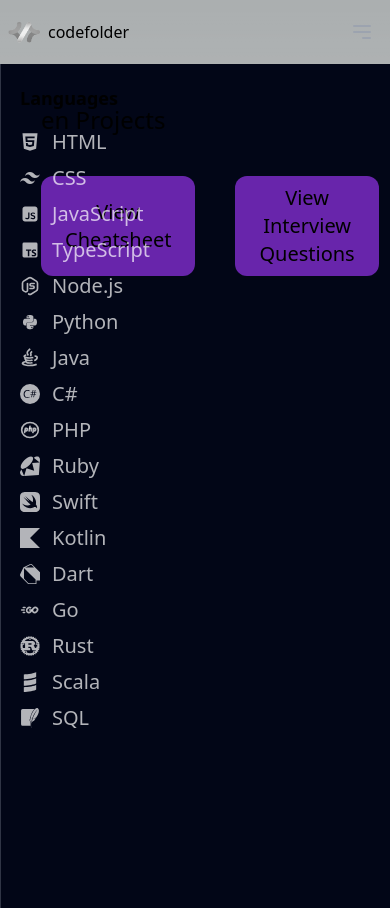
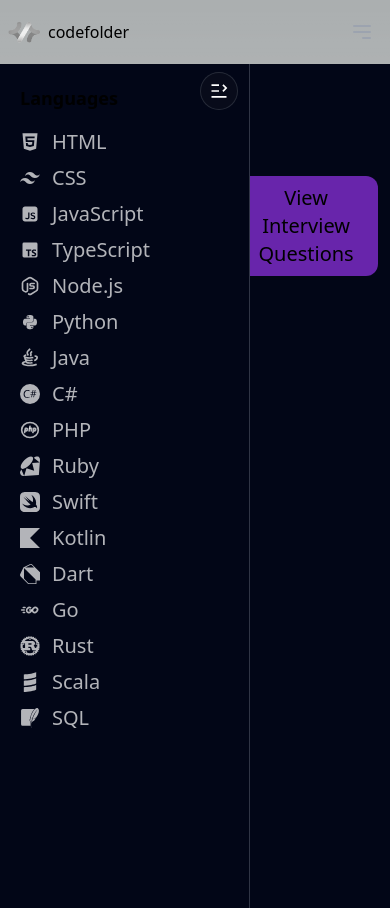
Before and after one commit to Codefolder-dev/Codefolder-, a Next.js app: page /Dashboard/languages/en in a window 390 px wide. Shown: the top 908 px of the page. Built offline with nearby package versions, Linux system fonts and the light colour scheme.

Commit message:
mobile nav

```diff
--- a/components/ProjectList.tsx
+++ b/components/ProjectList.tsx
@@ -16,7 +16,7 @@
 
 const ProjectList: React.FC<ProjectListProps> = ({ projects, onProjectClick }) => {
   return (
-    <div className='grid grid-flow-row grid-cols-4 gap-10'>
+    <div className='grid grid-flow-row grid-cols-1 sm:grid-cols-4 gap-10'>
       {projects.map((project) => (
         <ProjectCard
           key={project.id}
--- a/components/Sidebar.tsx
+++ b/components/Sidebar.tsx
@@ -1,5 +1,6 @@
 "use client"
 import React, { useState } from 'react';
+import { RiMenuUnfoldLine } from "react-icons/ri";
 
 type Language = {
   name: string;
@@ -13,22 +14,34 @@
 
 const Sidebar: React.FC<SidebarProps> = ({ languages, onSelectLanguage }) => {
   const [activeLanguage, setActiveLanguage] = useState<string | null>(null);
+  const [isOpen, setIsOpen] = useState<boolean>(true);
 
   const handleLanguageClick = (language: string) => {
     setActiveLanguage(language);
     onSelectLanguage(language);
   };
 
+  const toggleSidebar = () => {
+    setIsOpen(!isOpen);
+  };
+
   return (
-    <div className='relative w-[250px] border-r border-gray-400/30'>
-      <div className='h-screen fixed p-5'>
-        <h3 className='text-lg font-bold mb-4'>Languages</h3>
+    <div className='relative'>
+      {/* Sidebar */}
+      <div
+        className={`${
+          isOpen ? 'w-[250px]' : 'w-0'
+        } transition-width duration-300 border-r border-gray-400/30 absolute z-10  bg-slate-950 h-screen sm:relative  overflow-hidden`}
+      >
+        {isOpen && (
+          <div className='p-5 '>
+            <h3 className='text-lg font-bold mb-4 '>Languages</h3>
             <ul className='list-none p-0'>
               {languages.map((language) => (
-            <li key={language.name} className='my-2 w-full  flex items-center'>
+                <li key={language.name} className='my-2 w-full flex items-center'>
                   <button
                     onClick={() => handleLanguageClick(language.name)}
-                className={`bg-none border-none cursor-pointer flex items-center gap-3  ${
+                    className={`bg-none border-none cursor-pointer flex items-center gap-3 ${
                       activeLanguage === language.name
                         ? 'text-white bg-purple-600/70 px-6 rounded-lg py-1 font-semibold' // Active styles
                         : 'text-white/70 ' // Inactive styles
@@ -41,6 +54,26 @@
               ))}
             </ul>
           </div>
+        )}
+      </div>
+
+      {/* Toggle Button */}
+      <button
+        onClick={toggleSidebar}
+        className={`absolute z-50 text-white top-2 left-2  ${
+          isOpen ? '-translate-x-full' : 'translate-x-0'
+        } transition-transform duration-300`}
+      >
+        {isOpen ? <p className='left-48 z-50 bg-zinc-800/20 text-white border border-gray-400/20 rounded-full p-2 text-xl absolute'>
+
+          <RiMenuUnfoldLine />
+          </p>
+ : <p className=' bg-zinc-800/20 border text-white border-gray-400/20 rounded-full p-2 text-xl '>
+
+          <RiMenuUnfoldLine />
+          </p>
+}
+      </button>
     </div>
   );
 };
```
Lines whose indentation alone changed are shown as unchanged.
